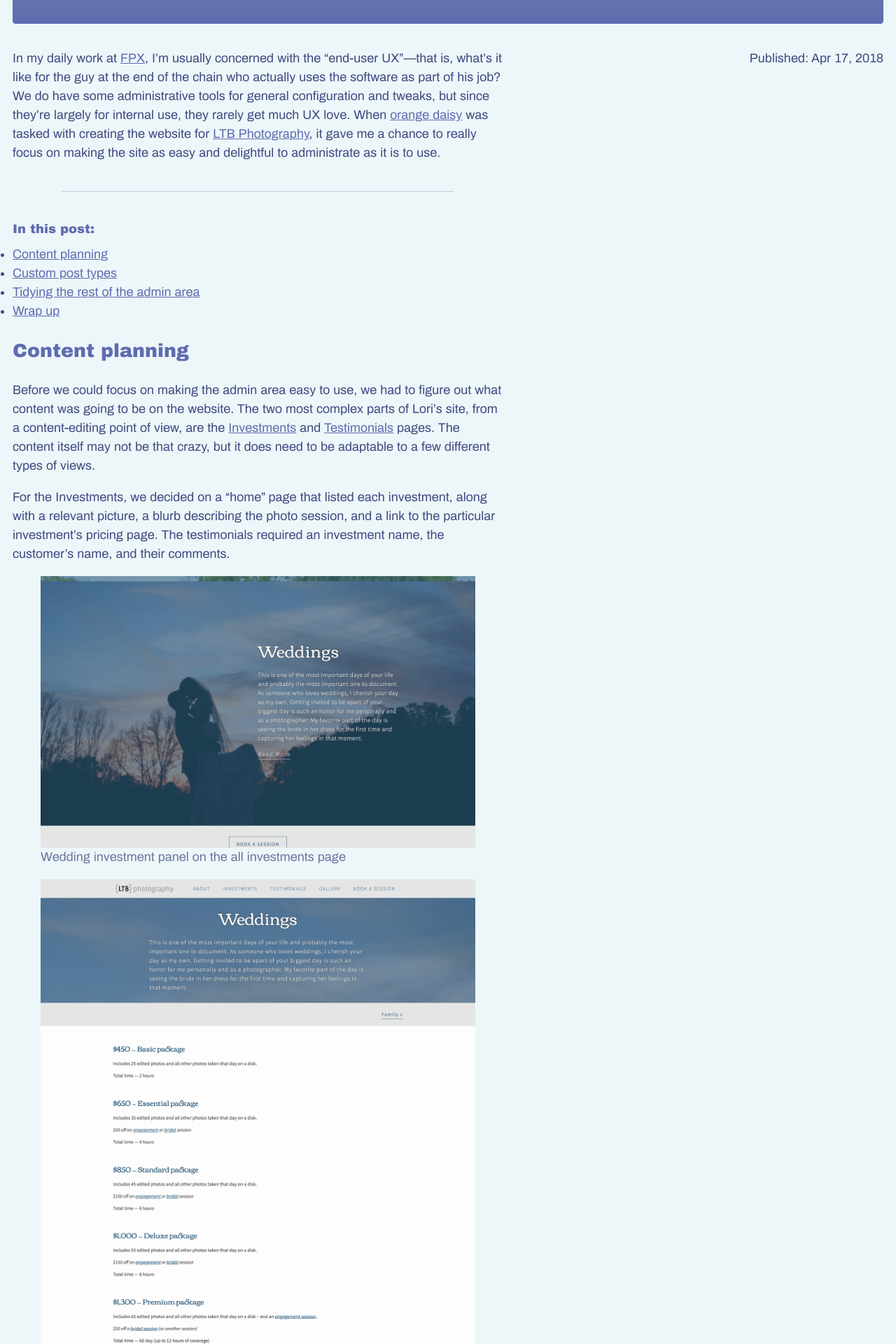
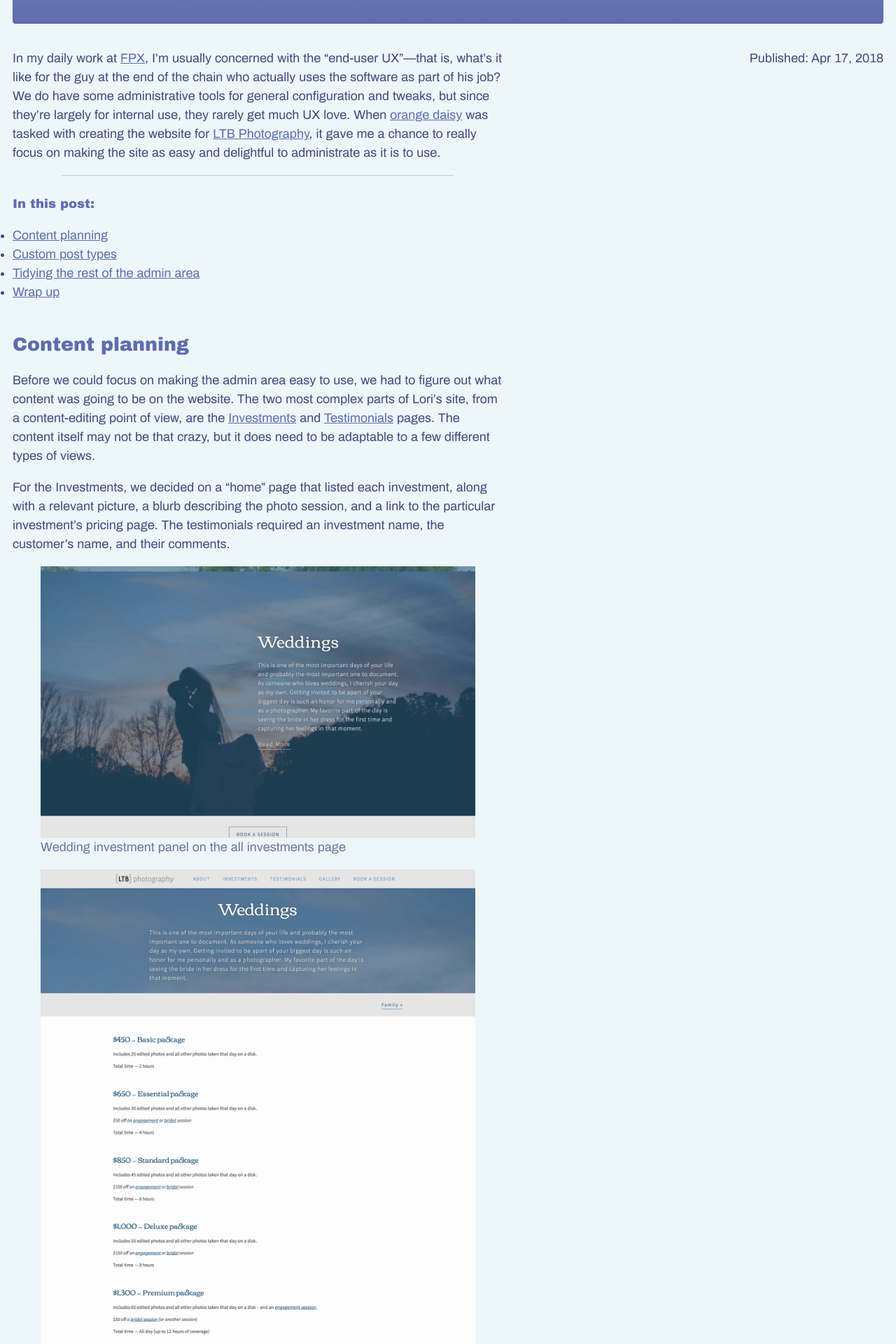
Before and after one commit to orangedaisy/bshowco, a Jekyll site: the page built from _posts/2018-04-17-ltb-photography-and-admin-ux.md, in a window 1280 px wide. Shown: the part 411-2331 px from the top of the page at 70% size. Built offline with Jekyll 4.4.1, drawn with Linux system fonts in a browser that asks for light colours; grey boxes are pictures that could not be loaded.

Commit message:
GH-12: Tighten up spacing throughout the site
This should make the flow for post and page content a little better.
Probably still some kinks to work out along the way.

```diff
--- a/_sass/base/_base.scss
+++ b/_sass/base/_base.scss
@@ -63,14 +63,5 @@ hr {
 
 // center instagram embeds
 .instagram-media {
-  margin: 0 auto !important;
+  margin: 1em auto 0 !important;
 }
-
-// tighten up margins between TOC header and list
-.no_toc {
-  margin-bottom: .5em;
-}
-
-#markdown-toc {
-  margin-top: 0;
-}
--- a/_sass/scopes/_s-page.scss
+++ b/_sass/scopes/_s-page.scss
@@ -1,3 +1,11 @@
+.s-page .page-header > *:first-child {
+  margin-top: 0;
+}
+
+.s-page .page-header > *:last-child {
+  margin-bottom: 0;
+}
+
 .s-page .page-content {
   display: grid;
   grid-template-columns: [full-start content-start] minmax(auto, 70ch) [content-end] auto [full-end];
@@ -6,8 +14,22 @@
 
 .s-page .page-content > * {
   grid-column: content;
+  margin-bottom: 0;
 }
 
 .s-page .page-content > figure {
   grid-column: full;
 }
+
+.s-page .page-content > * + * {
+  margin-top: 1em;
+}
+
+.s-page .page-content > * + h1,
+.s-page .page-content > * + h2,
+.s-page .page-content > * + h3,
+.s-page .page-content > * + h4,
+.s-page .page-content > * + h5,
+.s-page .page-content > * + h6 {
+  margin-top: 1.5em;
+}
--- a/_sass/scopes/_s-post.scss
+++ b/_sass/scopes/_s-post.scss
@@ -56,7 +56,6 @@
   }
 
   > aside {
-    margin-bottom: 2rem;
     max-width: 30ch;
 
     > *:first-child {
@@ -71,7 +70,7 @@
       display: flex;
       flex-wrap: wrap;
       list-style: none;
-      margin: 0;
+      margin: 0 0 .5em;
       padding-left: 0;
     }
 
@@ -89,8 +88,21 @@
       margin-top: 0;
     }
 
-    > *:last-child {
+    > * {
       margin-bottom: 0;
+    }
+
+    > * + * {
+      margin-top: 1em;
+    }
+
+    > * + h1,
+    > * + h2,
+    > * + h3,
+    > * + h4,
+    > * + h5,
+    > * + h6 {
+      margin-top: 1.5em;
     }
   }
 
```
